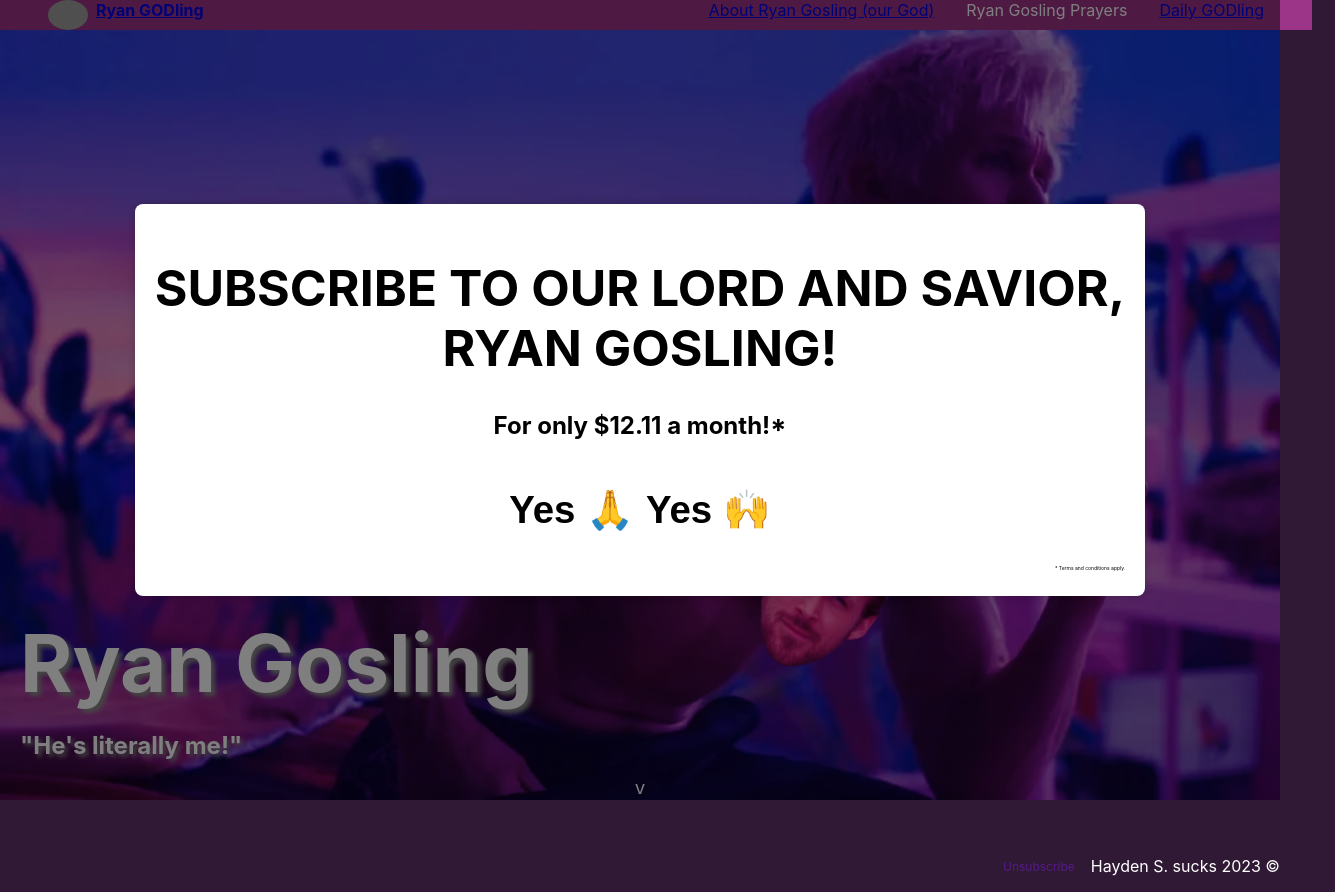
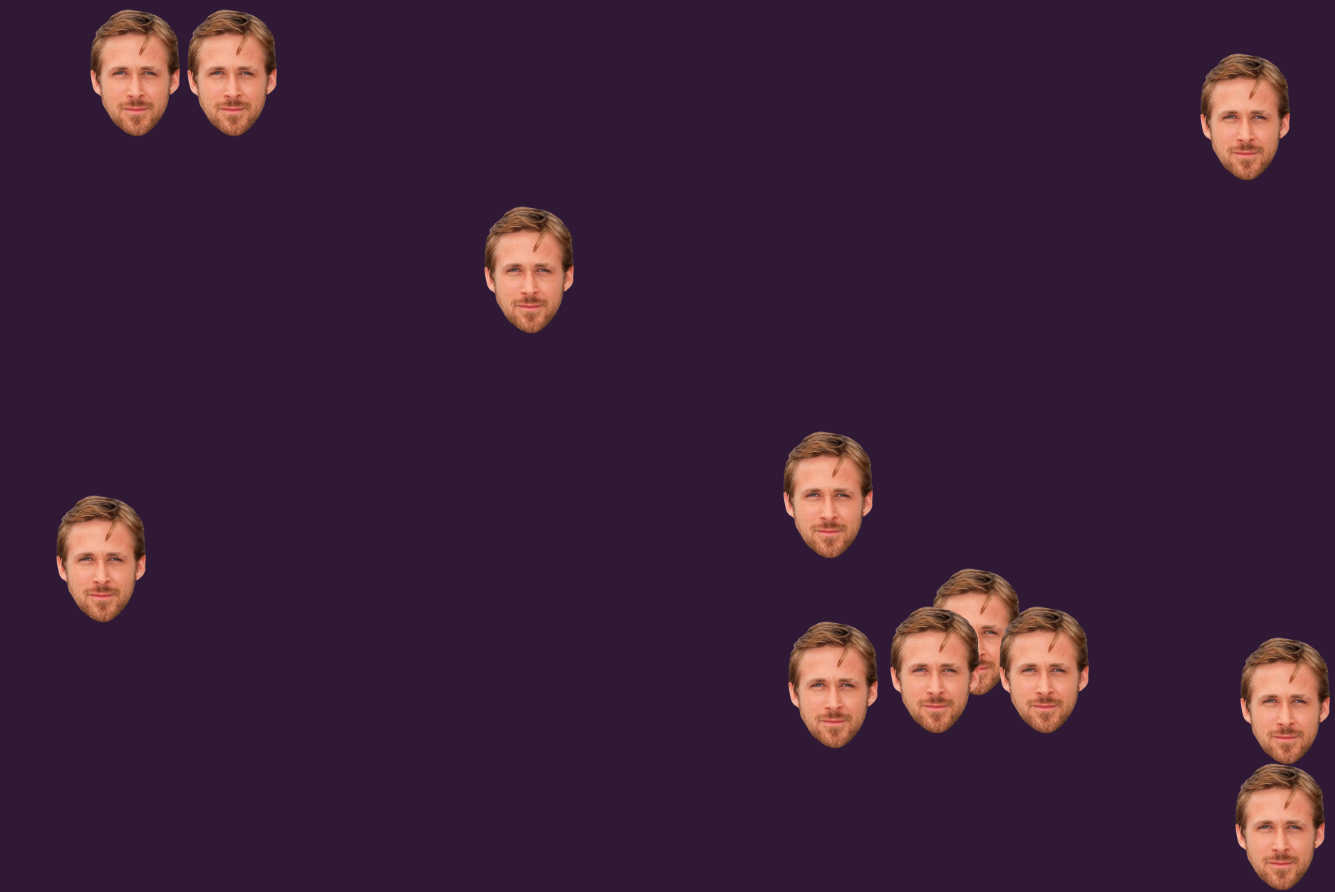
Before and after one commit to katherinesutarlim/ryangodling, a React (Create React App) app: page /kenroll in a window 1280 px wide. Shown: the whole page, 1335 px wide, since content can reach past the window. Built offline with nearby package versions, Linux system fonts and the light colour scheme; grey boxes are pictures that could not be loaded.

Commit message:
Link Kenroll and save paul

```diff
--- a/src/App.jsx
+++ b/src/App.jsx
@@ -8,8 +8,8 @@
 import CopypastaForm from './components/CopypastaForm'
 import SavePaul from './components/SavePaul'
 import Amogus from './components/Amogus'
-// import Map from './components/Map'
-// import Rickroll from './components/Rickroll'
+import Rickroll from './components/Rickroll'
+import Map from './components/Map'
 
 // https://r4.wallpaperflare.com/wallpaper/458/677/100/blade-runner-blade-runner-2049-cyberpunk-ryan-gosling-movies-hd-wallpaper-6a1327b9d7a2c86edd68674ed8239c54.jpg
 
@@ -23,8 +23,8 @@
         <Route path="/flying-gosling" element={<FlyingGoslingGame />}></Route>
         <Route path="/save-paul" element={<SavePaul />}></Route>
         <Route path="/amoogus" element={<Amogus />}></Route>
-        {/* <Route path="/impostor" element={<Map />}></Route> */}
-        {/* <Route path="/kenroll" element={<Rickroll />}></Route> */}
+        <Route path="/impostor" element={<Map />}></Route>
+        <Route path="/kenroll" element={<Rickroll />}></Route>
         <Route path='/*' element={<Decoy />}></Route>
       </Routes>
     </Router>
--- a/src/components/DatingSim.jsx
+++ b/src/components/DatingSim.jsx
@@ -22,7 +22,7 @@
                             if (goodCount < 2) {
                               window.location.href = 'https://www.youtube.com/watch?v=8m24UmeyFkQ' // I'm just Ken video
                             } else {
-                              window.location.href = 'http://localhost:3000/impostor' // Map
+                              window.location.href = '/impostor' // Map
                             }
                           }
                         }}>Next ›</a>
--- a/src/components/Footer.jsx
+++ b/src/components/Footer.jsx
@@ -3,9 +3,10 @@
 const Footer = () => {
   return (
     <>
-    <div style={{ display: 'flex', flexDirection: 'row-reverse', alignItems: 'center', gap: '1em' }}>
+    <div style={{ display: 'flex', flexDirection: 'row', alignItems: 'center', gap: '1em' }}>
+      <p style={{ fontSize: '12px', color: '#551A8B' }}>Unsubscribe</p>
+      <a href='/save-paul'>Our values</a>
       <p>Hayden S. sucks 2023 © </p>
-      <p style={{ fontSize: '12px', color: '#551A8B' }}>Unsubscribe</p>
     </div>
     </>
   )
--- a/src/components/Rickroll.css
+++ b/src/components/Rickroll.css
@@ -20,7 +20,6 @@
     justify-content: center;
     margin: 0 auto;
     width: 100%;
-    max-width: 500px;
     padding: 0 10px;
     font-size: 20px;
 }
--- a/src/components/Rickroll.jsx
+++ b/src/components/Rickroll.jsx
@@ -23,7 +23,7 @@
 
   const handleLinkClick = (linkId) => {
     if (linkId === correctLink) {
-      window.location.href = 'https://www.google.com/' // Put the next section here. Placeholder is Google search
+      window.location.href = '/dating' // next section
     } else {
       window.location.href = 'https://www.youtube.com/watch?v=8m24UmeyFkQ' // I'm just Ken video
     }
```
